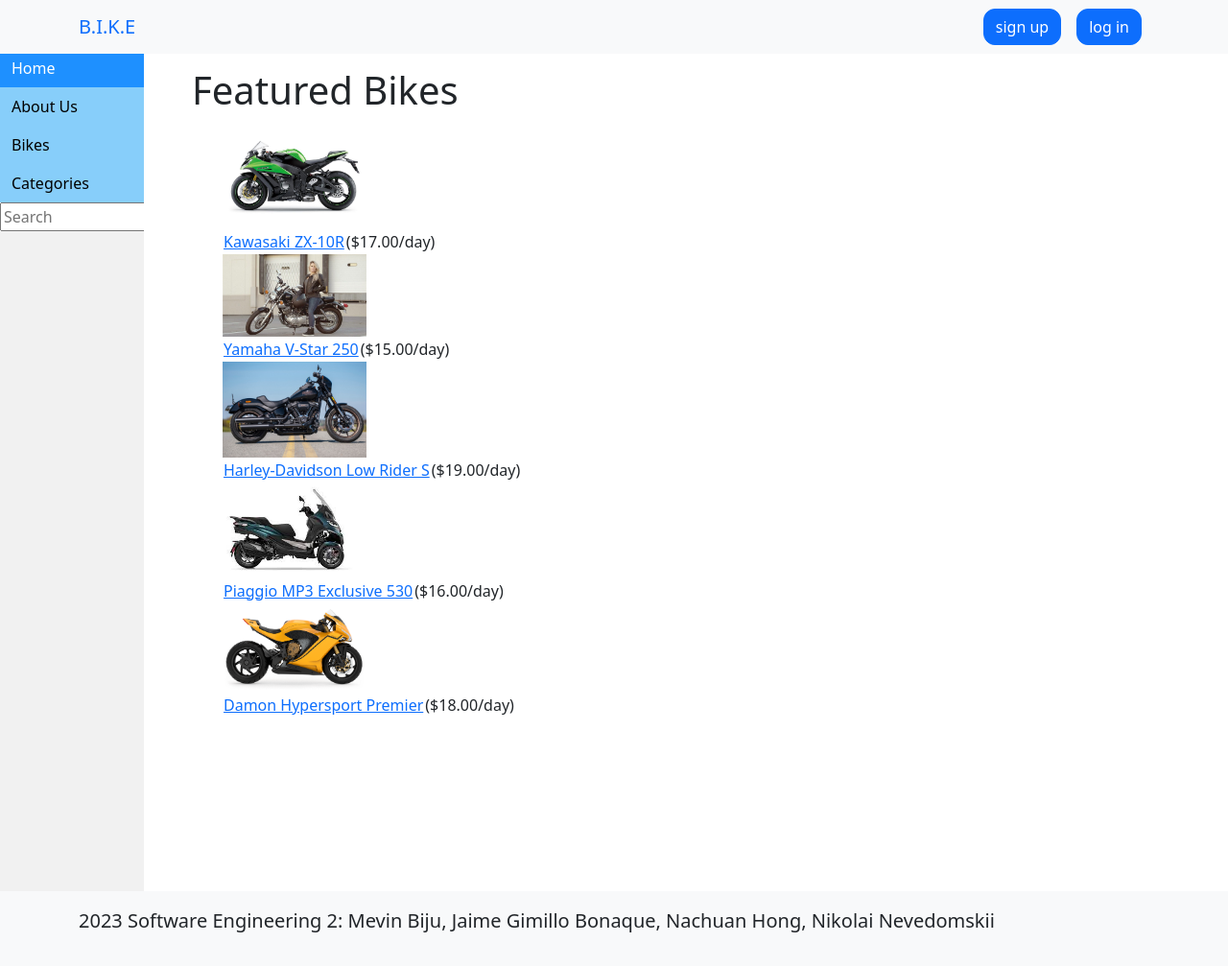
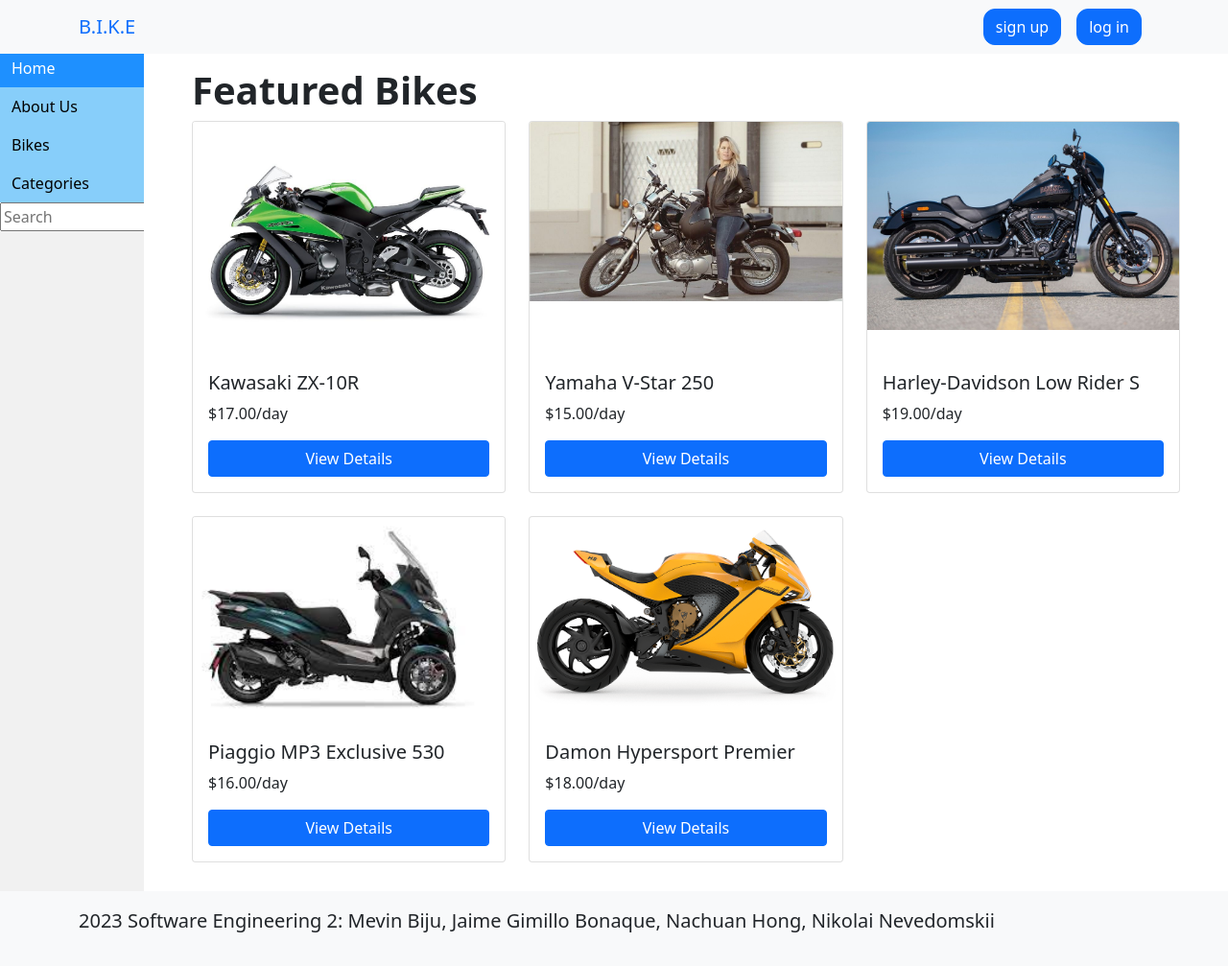
Before and after one commit to Gogetanks/Bike_Res, a Django app: page / in a window 1280 px wide. Shown: the whole page at 96% size. Run offline with Django 4.2, Linux system fonts and the light colour scheme; data comes from the database, SQL or seed files in the repository.

Commit message:
style bikelist and featuredbikelist

```diff
--- a/templates/home.html
+++ b/templates/home.html
@@ -1,20 +1,23 @@
 {% extends 'base.html' %}
 
 {% block content %}
-  <h1>Featured Bikes</h1>
-  {% if featured_bikes %}
-    <ul>
-    {% for bike in featured_bikes %}
-        <table>
-            <tr>
-                <td><a href="{% url "bike_list" %}{{ bike.slug }}">{{ bike.name }}</a></td>
-                <img src="{{ MEDIA_URL }}{{ bike.image.url }}" alt="{{bike.name}}"
-                width="150px" height="auto">
-                <td> (${{ bike.price }}/day)</td>
-            </tr></table>
-    {% endfor %}
-    </ul>
-  {% else %}
-    <p>No featured products available.</p>
-  {% endif %}
+<h1 class="fw-bold">Featured Bikes</h1>
+{% if featured_bikes %}
+  <div class="row row-cols-1 row-cols-md-2 row-cols-lg-3 g-4">
+  {% for bike in featured_bikes %}
+    <div class="col">
+      <div class="card h-100">
+        <img src="{{ MEDIA_URL }}{{ bike.image.url }}" class="card-img-top" alt="{{ bike.name }}">
+        <div class="card-body d-flex flex-column justify-content-end">
+          <h5 class="card-title">{{ bike.name }}</h5>
+          <p class="card-text">${{ bike.price }}/day</p>
+          <a href="{% url 'bike_list' %}{{ bike.slug }}" class="btn btn-primary stretched-link">View Details</a>
+        </div>
+      </div>
+    </div>
+  {% endfor %}
+  </div>
+{% else %}
+  <p class="lead">No featured products available.</p>
+{% endif %}
 {% endblock %}
```
Also changed, not shown: templates/bike_list.html (+21 -8 lines).
